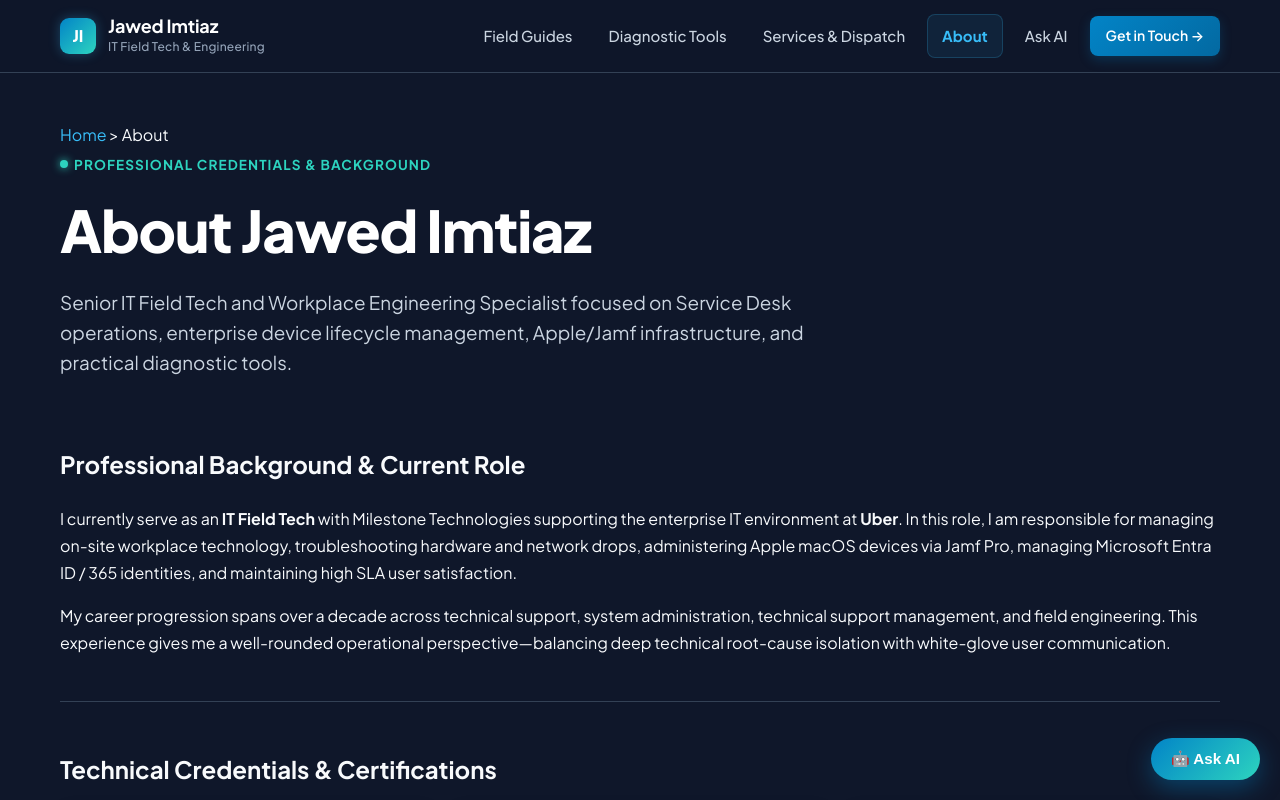
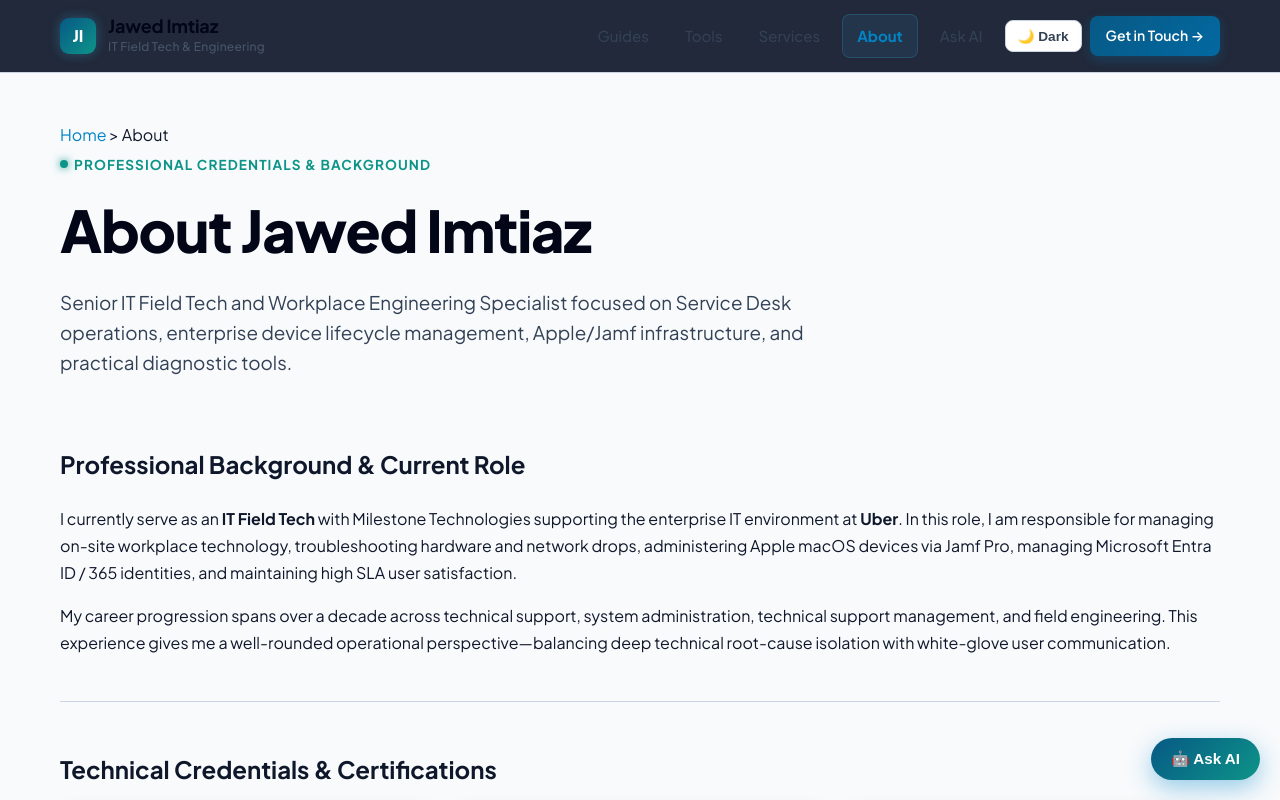
Before and after one commit to jawedimtiaz/jawed-website, a React (Vite) app: page /about in a window 1280 px wide. Shown: the top 800 px of the page. Built offline with nearby package versions, Linux system fonts and the light colour scheme.

Commit message:
feat: implement light mode and simplify navigation
- Add dark/light theme toggle with persistent storage
- Define light mode CSS variables for accessibility
- Rename "Field Guides" to "Guides" across the app
- Clean up navigation labels for better consistency

```diff
--- a/src/App.tsx
+++ b/src/App.tsx
@@ -77,7 +77,11 @@ export const App: React.FC = () => {
         <Routes>
           <Route path="/" element={<HomePage />} />
 
-          {/* Navigation Items */}
+          {/* Navigation Items (Clean Taxonomy: /guides, /tools, /services) */}
+          <Route path="/guides" element={<NotesListPage />} />
+          <Route path="/guides/:slug" element={<NoteDetailPage />} />
+
+          {/* Backward-Compatible Route Aliases */}
           <Route path="/field-guides" element={<NotesListPage />} />
           <Route path="/field-guides/:slug" element={<NoteDetailPage />} />
           <Route path="/notes" element={<NotesListPage />} />
--- a/src/components/Footer.tsx
+++ b/src/components/Footer.tsx
@@ -24,9 +24,9 @@ export const Footer: React.FC<FooterProps> = ({ onOpenCookieModal }) => {
           <div className="footer-col">
             <h4>Main Sections</h4>
             <ul className="footer-links">
-              <li><Link to="/field-guides">Field Guides &amp; KB</Link></li>
-              <li><Link to="/tools">Diagnostic Tools</Link></li>
-              <li><Link to="/services">Services &amp; Dispatch</Link></li>
+              <li><Link to="/guides">Guides &amp; KB</Link></li>
+              <li><Link to="/tools">Tools</Link></li>
+              <li><Link to="/services">Services</Link></li>
               <li><Link to="/work">Work &amp; Portfolio</Link></li>
               <li><Link to="/about">About Jawed</Link></li>
               <li><Link to="/contact">Contact Us</Link></li>
--- a/src/components/Header.tsx
+++ b/src/components/Header.tsx
@@ -1,12 +1,30 @@
-import React, { useState } from 'react';
+import React, { useState, useEffect } from 'react';
 import { Link, useLocation } from 'react-router-dom';
 
 export const Header: React.FC = () => {
   const [isOpen, setIsOpen] = useState(false);
+  const [theme, setTheme] = useState<'dark' | 'light'>(() => {
+    if (typeof window !== 'undefined') {
+      const saved = localStorage.getItem('theme');
+      if (saved === 'light' || saved === 'dark') return saved;
+      return window.matchMedia('(prefers-color-scheme: light)').matches ? 'light' : 'dark';
+    }
+    return 'dark';
+  });
+
   const location = useLocation();
   const path = location.pathname;
 
   const closeMenu = () => setIsOpen(false);
+
+  useEffect(() => {
+    document.documentElement.setAttribute('data-theme', theme);
+    localStorage.setItem('theme', theme);
+  }, [theme]);
+
+  const toggleTheme = () => {
+    setTheme(prev => (prev === 'dark' ? 'light' : 'dark'));
+  };
 
   return (
     <header className="site-header">
@@ -33,11 +51,11 @@ export const Header: React.FC = () => {
         <nav id="primary-nav" className={`site-nav ${isOpen ? 'is-open' : ''}`}>
           <Link
             className="nav-item"
-            to="/field-guides"
+            to="/guides"
             onClick={closeMenu}
-            aria-current={path.startsWith('/notes') || path.startsWith('/field-guides') ? 'page' : undefined}
+            aria-current={path.startsWith('/guides') || path.startsWith('/notes') || path.startsWith('/field-guides') ? 'page' : undefined}
           >
-            Field Guides
+            Guides
           </Link>
 
           <Link
@@ -46,7 +64,7 @@ export const Header: React.FC = () => {
             onClick={closeMenu}
             aria-current={path.startsWith('/tools') || path.startsWith('/diagnostic-tools') ? 'page' : undefined}
           >
-            Diagnostic Tools
+            Tools
           </Link>
 
           <Link
@@ -55,7 +73,7 @@ export const Header: React.FC = () => {
             onClick={closeMenu}
             aria-current={path.startsWith('/services') ? 'page' : undefined}
           >
-            Services &amp; Dispatch
+            Services
           </Link>
 
           <Link
@@ -76,6 +94,16 @@ export const Header: React.FC = () => {
             Ask AI
           </Link>
 
+          <button
+            type="button"
+            className="theme-toggle-btn"
+            onClick={toggleTheme}
+            aria-label={`Switch to ${theme === 'dark' ? 'Light' : 'Dark'} Mode`}
+            title={`Switch to ${theme === 'dark' ? 'Light' : 'Dark'} Mode`}
+          >
+            {theme === 'dark' ? '☀️ Light' : '🌙 Dark'}
+          </button>
+
           <Link
             className="nav-cta"
             to="/contact"
--- a/src/components/SeoHead.tsx
+++ b/src/components/SeoHead.tsx
@@ -8,8 +8,8 @@ interface SeoHeadProps {
   canonicalUrl?: string;
 }
 
-const DEFAULT_TITLE = 'Jawed Imtiaz — IT Support & Workplace Technology';
-const DEFAULT_DESC = 'Practical IT field guides, subnet calculators, server rack power calculators, and interactive IT service desk diagnostic tools.';
+const DEFAULT_TITLE = 'Jawed Imtiaz | Guides, Tools & Services';
+const DEFAULT_DESC = 'Technical guides, subnet calculators, server rack power calculators, and interactive diagnostic tools by Jawed Imtiaz.';
 
 export const SeoHead: React.FC<SeoHeadProps> = ({
   title,
--- a/src/index.css
+++ b/src/index.css
@@ -46,6 +46,34 @@
 
   --surface-accent: #0284c720;
   --max: 1160px;
+}
+
+/* High-Contrast Light Mode Accessibility Overrides */
+[data-theme="light"] {
+  --bg: #f8fafc;               /* Slate 50 */
+  --bg-darker: #f1f5f9;        /* Slate 100 */
+  --surface: #ffffff;          /* Pure White */
+  --surface-hover: #f1f5f9;    /* Slate 100 */
+  --card: #ffffff;             /* Pure White */
+
+  --text: #0f172a;             /* Slate 900 -> 15.8:1 contrast on #ffffff */
+  --text-heading: #020617;     /* Slate 950 -> 17.2:1 contrast on #ffffff */
+  --muted-light: #334155;      /* Slate 700 -> 8.4:1 contrast on #ffffff */
+  --muted: #475569;            /* Slate 600 -> 7.0:1 contrast on #ffffff */
+
+  --line: #cbd5e1;             /* Slate 300 */
+  --line-subtle: #e2e8f0;      /* Slate 200 */
+
+  --accent: #0284c7;           /* Sky 600 -> 4.7:1 contrast on #ffffff */
+  --accent-hover: #0369a1;     /* Sky 700 */
+  --accent-dark: #075985;      /* Sky 800 */
+  --teal: #0d9488;             /* Teal 600 -> 4.8:1 contrast on #ffffff */
+  --indigo: #4f46e5;           /* Indigo 600 -> 5.1:1 contrast on #ffffff */
+  --emerald: #059669;          /* Emerald 600 -> 4.6:1 contrast on #ffffff */
+  --amber: #b45309;            /* Amber 700 -> 4.6:1 contrast on #ffffff */
+  --rose: #e11d48;             /* Rose 600 */
+
+  --surface-accent: rgba(2, 132, 199, 0.08);
 }
 
 * {
@@ -232,6 +260,28 @@ select:focus-visible {
 .nav-cta:hover {
   background: linear-gradient(135deg, #0284c7, #075985);
   box-shadow: 0 6px 16px rgba(2, 132, 199, 0.4);
+}
+
+.theme-toggle-btn {
+  display: inline-flex;
+  align-items: center;
+  gap: 6px;
+  padding: 7px 12px;
+  border-radius: 8px;
+  background: var(--surface);
+  border: 1px solid var(--line);
+  color: var(--muted-light);
+  font-size: 0.85rem;
+  font-weight: 600;
+  cursor: pointer;
+  transition: all 0.15s ease;
+  white-space: nowrap;
+}
+
+.theme-toggle-btn:hover {
+  border-color: var(--accent);
+  color: var(--accent);
+  background: var(--surface-hover);
 }
 
 .menu-toggle {
--- a/src/pages/FieldGuideDetailPage.tsx
+++ b/src/pages/FieldGuideDetailPage.tsx
@@ -11,7 +11,7 @@ export const FieldGuideDetailPage: React.FC = () => {
   const guide = FIELD_GUIDES.find(g => g.slug === slug);
 
   if (!guide) {
-    return <Navigate to="/field-guides" replace />;
+    return <Navigate to="/guides" replace />;
   }
 
   const currentUrl = typeof window !== 'undefined' ? window.location.href : '';
@@ -51,7 +51,7 @@ export const FieldGuideDetailPage: React.FC = () => {
 
       {/* Breadcrumbs */}
       <nav className="breadcrumbs" aria-label="Breadcrumb">
-        <Link to="/">Home</Link> &gt; <Link to="/field-guides">Field Guides</Link> &gt; <span>{guide.title}</span>
+        <Link to="/">Home</Link> &gt; <Link to="/guides">Guides</Link> &gt; <span>{guide.title}</span>
       </nav>
 
       {/* Top Leaderboard Ad Unit (Zero CLS Reserved Container) */}
@@ -192,7 +192,7 @@ export const FieldGuideDetailPage: React.FC = () => {
                     {rel.category}
                   </span>
                   <h3 style={{ fontSize: '1.1rem', margin: '6px 0 10px', lineHeight: '1.3' }}>
-                    <Link to={`/field-guides/${rel.slug}`} style={{ textDecoration: 'none', color: 'var(--text-heading)' }}>
+                    <Link to={`/guides/${rel.slug}`} style={{ textDecoration: 'none', color: 'var(--text-heading)' }}>
                       {rel.title}
                     </Link>
                   </h3>
@@ -202,7 +202,7 @@ export const FieldGuideDetailPage: React.FC = () => {
                 </div>
                 <div style={{ display: 'flex', justifyContent: 'space-between', alignItems: 'center', paddingTop: '12px', borderTop: '1px solid var(--line)', fontSize: '0.8rem', color: 'var(--muted)' }}>
                   <span>{rel.readTime}</span>
-                  <Link to={`/field-guides/${rel.slug}`} style={{ fontWeight: 600, color: 'var(--accent)' }}>
+                  <Link to={`/guides/${rel.slug}`} style={{ fontWeight: 600, color: 'var(--accent)' }}>
                     Read Guide →
                   </Link>
                 </div>
--- a/src/pages/HomePage.tsx
+++ b/src/pages/HomePage.tsx
@@ -44,29 +44,29 @@ export const HomePage: React.FC = () => {
           <div className="hero-secondary-ribbon">
             <span className="ribbon-label">Interactive Resources:</span>
             <div className="ribbon-links">
-              <Link className="ribbon-link" to="/field-guides">
-                📖 Field Guides (4)
+              <Link className="ribbon-link" to="/guides">
+                📖 Guides
               </Link>
               <Link className="ribbon-link" to="/tools">
-                🛠️ Diagnostic Tools (4)
+                🛠️ Tools
               </Link>
               <Link className="ribbon-link" to="/ai">
-                🤖 Ask Jawed AI
+                🤖 Ask AI
               </Link>
             </div>
           </div>
         </div>
       </section>
 
-      {/* Featured Technical Field Guides Section */}
+      {/* Featured Technical Guides Section */}
       <section className="container page-section">
         <div style={{ display: 'flex', justifyContent: 'space-between', alignItems: 'center', flexWrap: 'wrap', gap: '12px', marginBottom: '20px' }}>
           <div>
             <p className="eyebrow">In-Depth Technical Documentation</p>
-            <h2 style={{ margin: 0 }}>Featured Technical Field Guides</h2>
+            <h2 style={{ margin: 0 }}>Featured Guides &amp; Knowledge Base</h2>
           </div>
-          <Link to="/field-guides" className="button button-secondary" style={{ padding: '6px 14px', fontSize: '0.85rem' }}>
-            View All Guides &amp; KB →
+          <Link to="/guides" className="button button-secondary" style={{ padding: '6px 14px', fontSize: '0.85rem' }}>
+            View All Guides →
           </Link>
         </div>
 
--- a/src/pages/NotFoundPage.tsx
+++ b/src/pages/NotFoundPage.tsx
@@ -9,9 +9,9 @@ export const NotFoundPage: React.FC = () => {
   const handleSearchSubmit = (e: React.FormEvent) => {
     e.preventDefault();
     if (query.trim()) {
-      navigate(`/field-guides?search=${encodeURIComponent(query.trim())}`);
+      navigate(`/guides?search=${encodeURIComponent(query.trim())}`);
     } else {
-      navigate('/field-guides');
+      navigate('/guides');
     }
   };
 
@@ -19,7 +19,7 @@ export const NotFoundPage: React.FC = () => {
     <main className="container page" style={{ display: 'flex', alignItems: 'center', justifyContent: 'center', minHeight: '65vh' }}>
       <SeoHead
         title="404 — Page Not Found"
-        description="The requested page could not be found on jawed.co.in. Navigate back to IT field guides, subnet calculators, or contact Jawed Imtiaz."
+        description="The requested page could not be found on jawed.co.in. Navigate back to technical guides, subnet calculators, or contact Jawed Imtiaz."
         canonicalUrl="https://jawed.co.in/404"
       />
 
@@ -44,7 +44,7 @@ export const NotFoundPage: React.FC = () => {
         </h1>
 
         <p className="lead" style={{ maxWidth: '520px', margin: '0 auto 28px', fontSize: '1.05rem', color: 'var(--muted-light)' }}>
-          The link you clicked may have moved or been updated. Don’t worry—our field engineering checklists, IPv4 subnet tools, and IT support resources are easily accessible.
+          The link you clicked may have moved or been updated. Don’t worry—our technical guides, IPv4 subnet tools, and IT support resources are easily accessible.
         </p>
 
         {/* Quick Search Form */}
@@ -52,7 +52,7 @@ export const NotFoundPage: React.FC = () => {
           <input
             type="text"
             className="discovery-input"
-            placeholder="Search field guides, subnet tools, notes..."
+            placeholder="Search guides, subnet tools, notes..."
             value={query}
             onChange={(e) => setQuery(e.target.value)}
             aria-label="Search site documentation"
@@ -74,11 +74,11 @@ export const NotFoundPage: React.FC = () => {
           <Link to="/" className="ribbon-link" style={{ justifyContent: 'center', padding: '12px', borderRadius: '12px' }}>
             <span>🏠 Homepage</span>
           </Link>
-          <Link to="/field-guides" className="ribbon-link" style={{ justifyContent: 'center', padding: '12px', borderRadius: '12px' }}>
-            <span>📖 Field Guides</span>
+          <Link to="/guides" className="ribbon-link" style={{ justifyContent: 'center', padding: '12px', borderRadius: '12px' }}>
+            <span>📖 Guides</span>
           </Link>
           <Link to="/tools" className="ribbon-link" style={{ justifyContent: 'center', padding: '12px', borderRadius: '12px' }}>
-            <span>🛠️ Diagnostic Tools</span>
+            <span>🛠️ Tools</span>
           </Link>
           <Link to="/contact" className="ribbon-link" style={{ justifyContent: 'center', padding: '12px', borderRadius: '12px' }}>
             <span>✉️ Contact Jawed</span>
--- a/src/pages/NoteDetailPage.tsx
+++ b/src/pages/NoteDetailPage.tsx
@@ -17,13 +17,13 @@ export const NoteDetailPage: React.FC = () => {
   const note = notesData.find(n => n.slug === slug);
 
   if (!note) {
-    return <Navigate to="/field-guides" replace />;
+    return <Navigate to="/guides" replace />;
   }
 
   return (
     <main className="container page">
       <nav className="breadcrumbs" aria-label="Breadcrumb" style={{ marginBottom: '16px' }}>
-        <Link to="/">Home</Link> &gt; <Link to="/field-guides">Field Guides &amp; Notes</Link> &gt; <span>{note.title}</span>
+        <Link to="/">Home</Link> &gt; <Link to="/guides">Guides &amp; Notes</Link> &gt; <span>{note.title}</span>
       </nav>
 
       <div
@@ -32,8 +32,8 @@ export const NoteDetailPage: React.FC = () => {
       />
 
       <div style={{ marginTop: '32px', paddingTop: '20px', borderTop: '1px solid var(--line)', display: 'flex', gap: '16px', flexWrap: 'wrap' }}>
-        <Link className="button button-secondary" to="/field-guides">
-          ← Back to All Field Guides &amp; Notes
+        <Link className="button button-secondary" to="/guides">
+          ← Back to All Guides &amp; Notes
         </Link>
         <Link className="button button-primary" to="/tools/it-troubleshooting-assistant">
           Launch IT Troubleshooting Assistant →
```
Also changed, not shown: public/404.html (+10 -10 lines).
